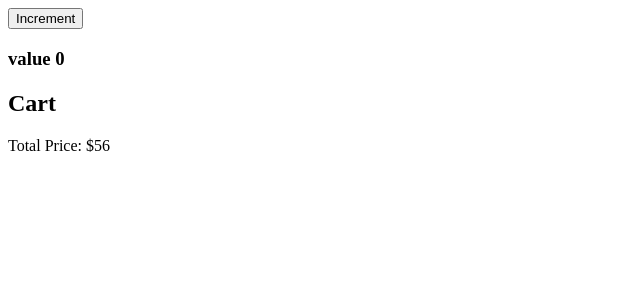
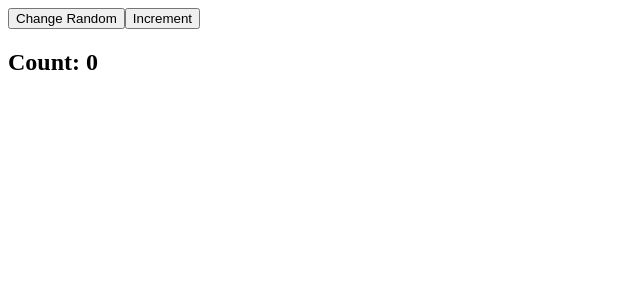
Before and after one commit to vannguyenv12/advanced-react, a React (Vite) app: page / in a window 1280 px wide. Shown: the top 300 px of the page, without its empty margins (0-640 px from the left). Built offline with nearby package versions, Linux system fonts and the light colour scheme.

Commit message:
memoization

```diff
--- a/src/3.memoization/after/components/DisplayNumber.tsx
+++ b/src/3.memoization/after/components/DisplayNumber.tsx
@@ -1,8 +1,19 @@
 import { memo } from 'react';
 
-const DisplayNumber = ({ count }: { count: { value: number } }) => {
+const DisplayNumber = ({
+  count,
+  handleIncrement,
+}: {
+  count: { value: number };
+  handleIncrement: () => void;
+}) => {
   console.log('DisplayNumber re-render');
-  return <h2>Count: {count.value}</h2>;
+  return (
+    <>
+      <button onClick={handleIncrement}>Increment</button>
+      <h2>Count: {count.value}</h2>
+    </>
+  );
 };
 
 export default memo(DisplayNumber);
--- a/src/3.memoization/after/screen.tsx
+++ b/src/3.memoization/after/screen.tsx
@@ -1,16 +1,23 @@
 /* eslint-disable @typescript-eslint/no-unused-vars */
-import { useState } from 'react';
+import { useCallback, useMemo, useState } from 'react';
 import DisplayNumber from './components/DisplayNumber';
 
 function ScreenMemo() {
   const [count, setCount] = useState({ value: 0 });
   const [random, setRandom] = useState(Math.random());
 
+  const countMemo = useMemo(() => {
+    return count;
+  }, [count.value]);
+
+  const handleIncrement = useCallback(() => {
+    setCount({ value: count.value + 1 });
+  }, [count.value]);
+
   return (
     <div>
-      <button onClick={() => setCount({ value: 0 })}>Increment Count</button>
       <button onClick={() => setRandom(Math.random())}>Change Random</button>
-      <DisplayNumber count={count} />
+      <DisplayNumber count={countMemo} handleIncrement={handleIncrement} />
     </div>
   );
 }
--- a/src/App.tsx
+++ b/src/App.tsx
@@ -1,9 +1,9 @@
-import ScreenV3 from './3.memoization/after/screenv3';
+import ScreenMemo from './3.memoization/after/screen';
 
 function App() {
   return (
     <>
-      <ScreenV3 />
+      <ScreenMemo />
     </>
   );
 }
```
